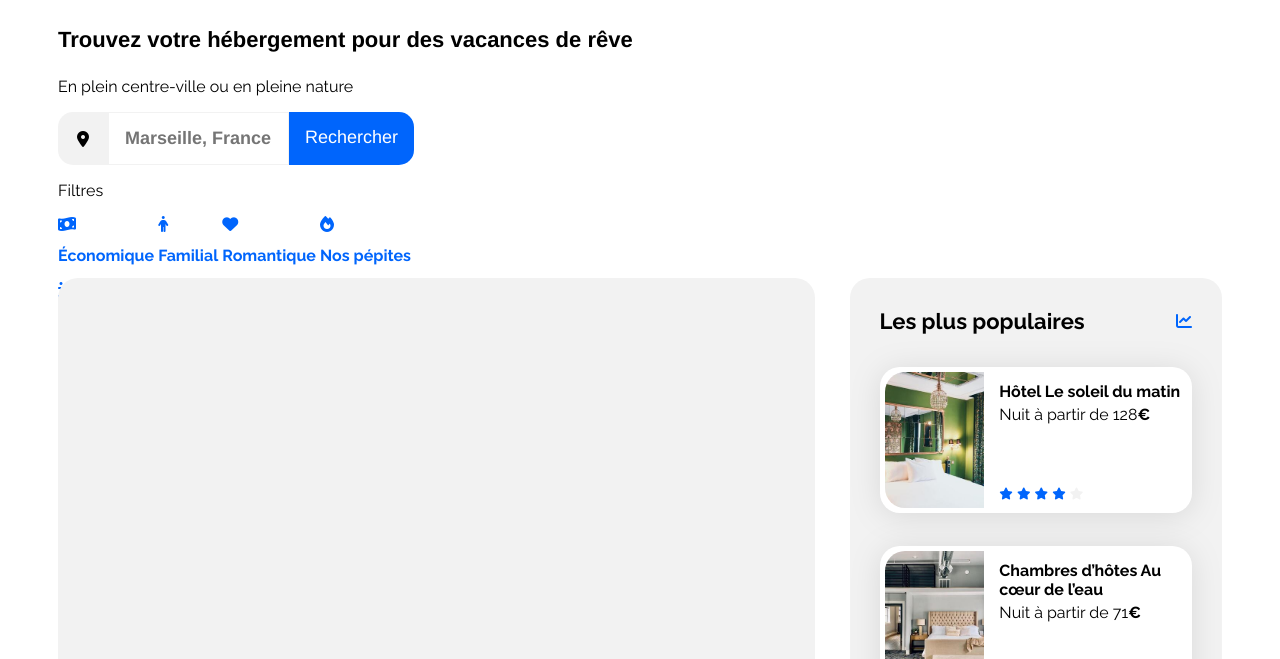
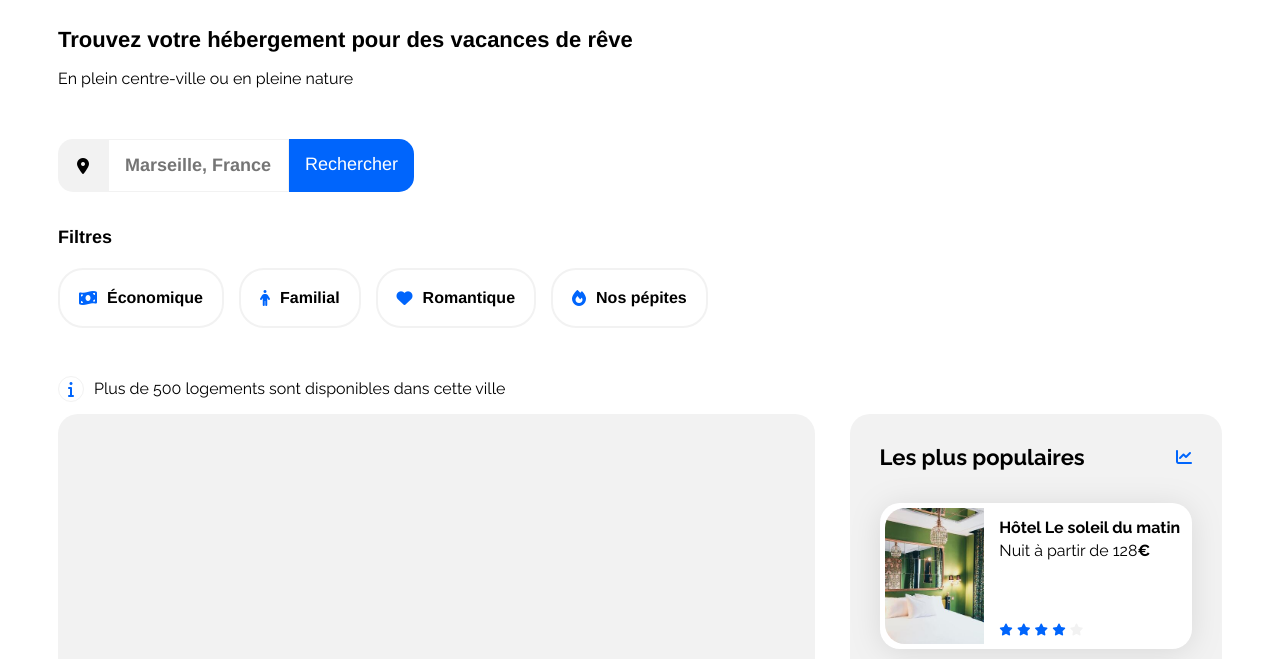
Before and after one commit to G-e-s-s/OC_Projet1_Booki, a plain HTML site: page index.html in a window 1280 px wide. Shown: the part 82-741 px from the top of the page. Drawn offline with Linux system fonts and the light colour scheme.

Commit message:
Ajout partie filtres + nettoyage projet

```diff
--- a/css/style.css
+++ b/css/style.css
@@ -1,4 +1,5 @@
 /****** General ***********/
+
 * {
     font-family: 'Raleway', sans-serif;
 }
@@ -11,6 +12,7 @@
 }
 
 /****** Header ******/
+
 .header {
     display: flex;
     justify-content: space-between;
@@ -66,7 +68,6 @@
 .infos {
     display: flex;
     flex-direction: column;
-    height: 281px;
 }
 
 .groupe-infos{
@@ -80,21 +81,16 @@
     font-weight: 700;
     font-size: 22px;
     margin: 0;
-    padding-bottom: 8px;
 }
 
-.sous-titre-infos {
-    font-size: 16px;
-    font-weight: 400;
-    margin: 0;
-    padding-bottom: 35px;
-}
+/****** Bar de recherche ******/
 
-/** Bar de recherche **/
 .formulaire-recherche {
     display: flex;
     position: relative;
     justify-content: flex-start;
+    flex-direction: row;
+    padding-top: 35px;
 }
 
 .btn-localisation {
@@ -116,7 +112,6 @@
     border-width: 1px;
     border-style: solid;
     border-color: #F2F2F2;
-
 }
 
 .btn-rechercher {
@@ -133,6 +128,137 @@
 #icone-rechercher {
     position: absolute;
     display: none;
+}
+
+/****** Filtres ******/
+
+.filtres {
+    display: flex;
+    flex-direction: column;
+}
+
+.text-filtres {
+    font-family: "Raleway-Bold", Helvetica;
+    font-weight: 700;
+    font-size: 18px;
+    padding-top: 35px;
+    margin: 0;
+    padding-bottom: 20px;
+}
+
+.groupe-filtres {
+    display: flex;
+    position: relative;
+    justify-content: flex-start;
+    flex-direction: row;
+}
+
+#icone-money {
+    display: flex;
+    position: relative;
+    padding: 4px 19px;
+    border-radius: 25px;
+    border: 2px solid #F2F2F2;
+    align-items: center;
+}
+
+.economique {
+    position: relative;
+    font-family: "Raleway-Bold", Helvetica;
+    font-weight: 700;
+    color: #000000;
+    font-size: 16px;
+    margin-left: 10px;
+}
+
+.economique:hover {
+    color: #0065FC;
+}
+
+#icone-personne {
+    display: flex;
+    position: relative;
+    padding: 4px 19px;
+    border-radius: 25px;
+    border: 2px solid #F2F2F2;
+    margin-left: 15px;
+    align-items: center;
+}
+
+.familial {
+    position: relative;
+    font-family: "Raleway-Bold", Helvetica;
+    font-weight: 700;
+    color: #000000;
+    font-size: 16px;
+    margin-left: 10px;
+}
+
+.familial:hover {
+    color: #0065FC;
+}
+
+#icone-coeur {
+    display: flex;
+    position: relative;
+    padding: 4px 19px;
+    border-radius: 25px;
+    border: 2px solid #F2F2F2;
+    margin-left: 15px;
+    align-items: center;
+}
+
+.romantique {
+    position: relative;
+    font-family: "Raleway-Bold", Helvetica;
+    font-weight: 700;
+    color: #000000;
+    font-size: 16px;
+    margin-left: 10px;
+}
+
+.romantique:hover {
+    color: #0065FC;
+}
+
+#icone-feu {
+    display: flex;
+    position: relative;
+    padding: 4px 19px;
+    border-radius: 25px;
+    border: 2px solid #F2F2F2;
+    margin-left: 15px;
+    align-items: center;
+}
+
+.pepites {
+    position: relative;
+    font-family: "Raleway-Bold", Helvetica;
+    font-weight: 700;
+    color: #000000;
+    font-size: 16px;
+    margin-left: 10px;
+}
+
+.pepites:hover {
+    color: #0065FC;
+}
+
+.informations {
+    display: flex;
+    align-items: center;
+    padding-top: 35px;
+}
+
+#icone-infos {
+    display: flex;
+    width: 24px;
+    height: 24px;
+    align-items: center;
+    justify-content: center;
+    border-radius: 50%;
+    border: solid 1px #F2F2F2;
+    margin-right: 10px;
 }
 
 
```
